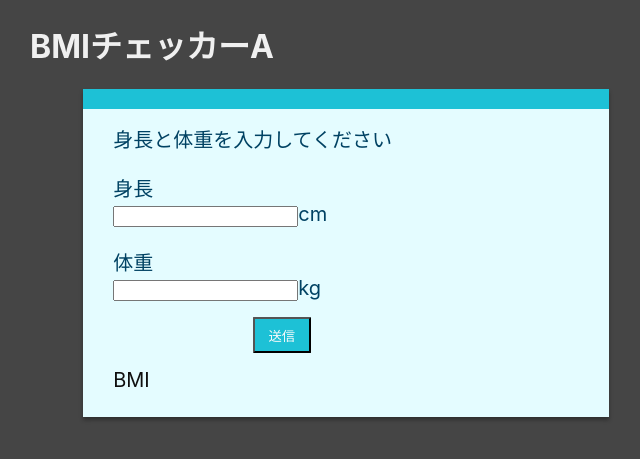
After one commit to Y-Yoshimoto/PHPTraining, a PHP site: page /bmi/Ajax/ in a window 1280 px wide. The commit adds this page. Shown: the top 459 px of the page, without its empty margins (294-934 px from the left). Run offline with PHP 8.4, Linux system fonts and the light colour scheme.

Commit message:
Ajex通信部分を追加

```diff
--- /dev/null
+++ b/ApatchPHP_Docker/apatchphp_custom/contents/bmi/Ajax/callBMI.js
@@ -0,0 +1,34 @@
+//入力した数字の送受信
+$(function(){
+    $('#callBMI').click(function() {
+        //多重送信防止//ボタンの無効化
+        var button = $(this);
+        button.attr("disabled", true);
+        //　JSON形式に変形
+        var sed_data ={
+            'tall': Number($("#tall").val()),
+            'weight': Number($("#weight").val()),
+            }
+        console.log("コンソール");
+        console.log(sed_data)
+        // Ajax通信
+        $.post({//POST形式
+            url:"./returnBMI.php",    //URL
+            data: sed_data,   //送信JSONデータ
+            dataType: "json",                //受信データ
+        }).done(function(rcv_data){
+                // 受信データ処理
+                console.log(rcv_data);
+                var bmi = rcv_data.bmi;
+                $("#message1").text(bmi);
+        }).fail(function(rcv_data, textStatus, errorThrown){
+                // エラー処理
+                console.log(rcv_data);
+                $("#message1").text("サポートへご連絡ください。");
+                //alert(errorThrown);
+        }).always(function(){
+        //ボタンの再有効化
+            button.attr("disabled", false);
+        })
+    })
+});
--- /dev/null
+++ b/ApatchPHP_Docker/apatchphp_custom/contents/bmi/Ajax/index.html
@@ -0,0 +1,32 @@
+<!DOCTYPE html>
+<html lang="jp" dir="ltr">
+
+<head>
+    <meta charset="utf-8">
+    <script src="https://ajax.googleapis.com/ajax/libs/jquery/3.4.1/jquery.min.js"></script>
+    <script src="./callBMI.js"></script>
+    <link rel="stylesheet" type="text/css" href="../bmiStyle.css">
+    <meta name="viewport" content="width=device-width, initial-scale=1, minimum-scale=1, maximum-scale=1, user-scalable=no">
+    <title>BMIチェッカー</title>
+    <link rel=”icon” type=”image/x-icon” href=”../img/Favicon.icon”>
+</head>
+<body>
+    <h1>BMIチェッカーA</h1>
+    <div class="boxSheet">
+        <div class="boxInput">
+            <form method="post">
+                <p>身長と体重を入力してください</p>
+                <p>身長<br><input class="inputC" type="text" id="tall" name="tall">cm</p>
+                <p>体重<br><input class="inputC" type="text" id="weight" name="weight">kg</p>
+                <button class="buttonC" id="callBMI" type="submit" value="送信">送信</button>
+            </form>
+        </div>
+        <div class="boxOutput">
+            <p id="message1">BMI</p>
+        </div>
+    </div>
+
+<body>
+</body>
+
+</html>
--- a/ApatchPHP_Docker/apatchphp_custom/contents/bmi/index.html
+++ b/ApatchPHP_Docker/apatchphp_custom/contents/bmi/index.html
@@ -8,6 +8,7 @@
         <ul class="Linklist">
             <li><a href="../">../</a></li>
             <li><a href="standard/">standard</a></li>
+            <li><a href="Ajax/">Ajax</a></li>
         </ul>
     </body>
 </html>
--- a/ApatchPHP_Docker/apatchphp_custom/contents/bmi/standard/bmiResult.php
+++ b/ApatchPHP_Docker/apatchphp_custom/contents/bmi/standard/bmiResult.php
@@ -12,7 +12,8 @@
         <div class="boxSheet">
             <?php
             //BMI計算
-            $BMIresult = bmiCheck(bmiCal($_POST['tall'],$_POST['weight']));
+            //$BMIresult = bmiCheck(bmiCal($_POST['tall'],$_POST['weight']));
+            $BMIresult = bmiCheck(filter_input(INPUT_POST,'tall'),filter_input(INPUT_POST,'weight'));
             //結果出力
             echo '<div class="boxOutput" style="background:',$BMIresult['color'],'">';
                 echo '<p>あなたのBMIは[',$BMIresult['bmi'],']です。</p>';
@@ -27,8 +28,7 @@
 
 
 <?php
-function bmiCal($tall, $weight)
-    {
+function bmiCal($tall, $weight){
         $tallm = $tall*0.01;
         return $weight/($tallm*$tallm);
 }
```
Also changed, not shown: ApatchPHP_Docker/apatchphp_custom/contents/bmi/Ajax/returnBMI.php (added, +25 -0 lines).
